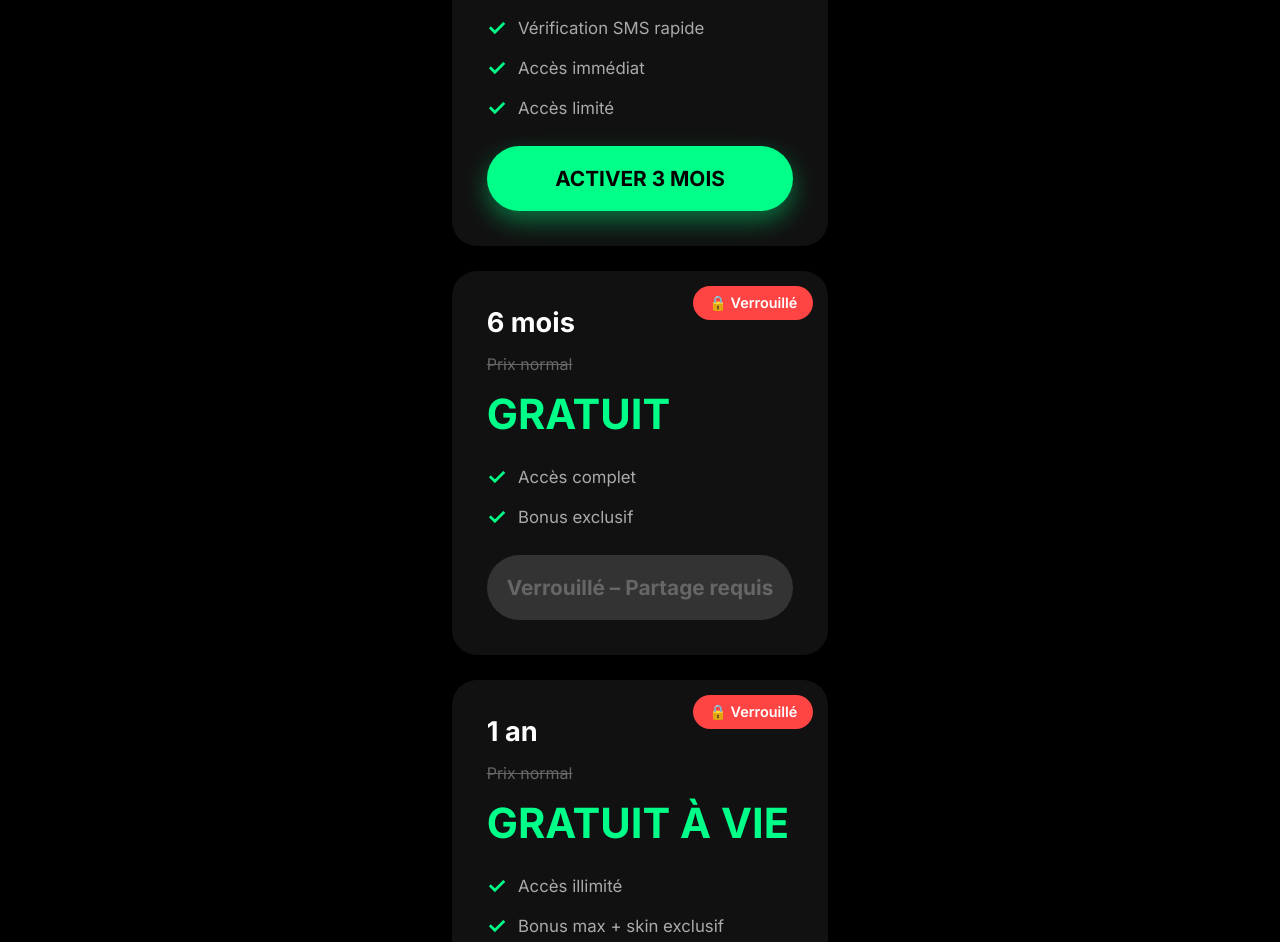
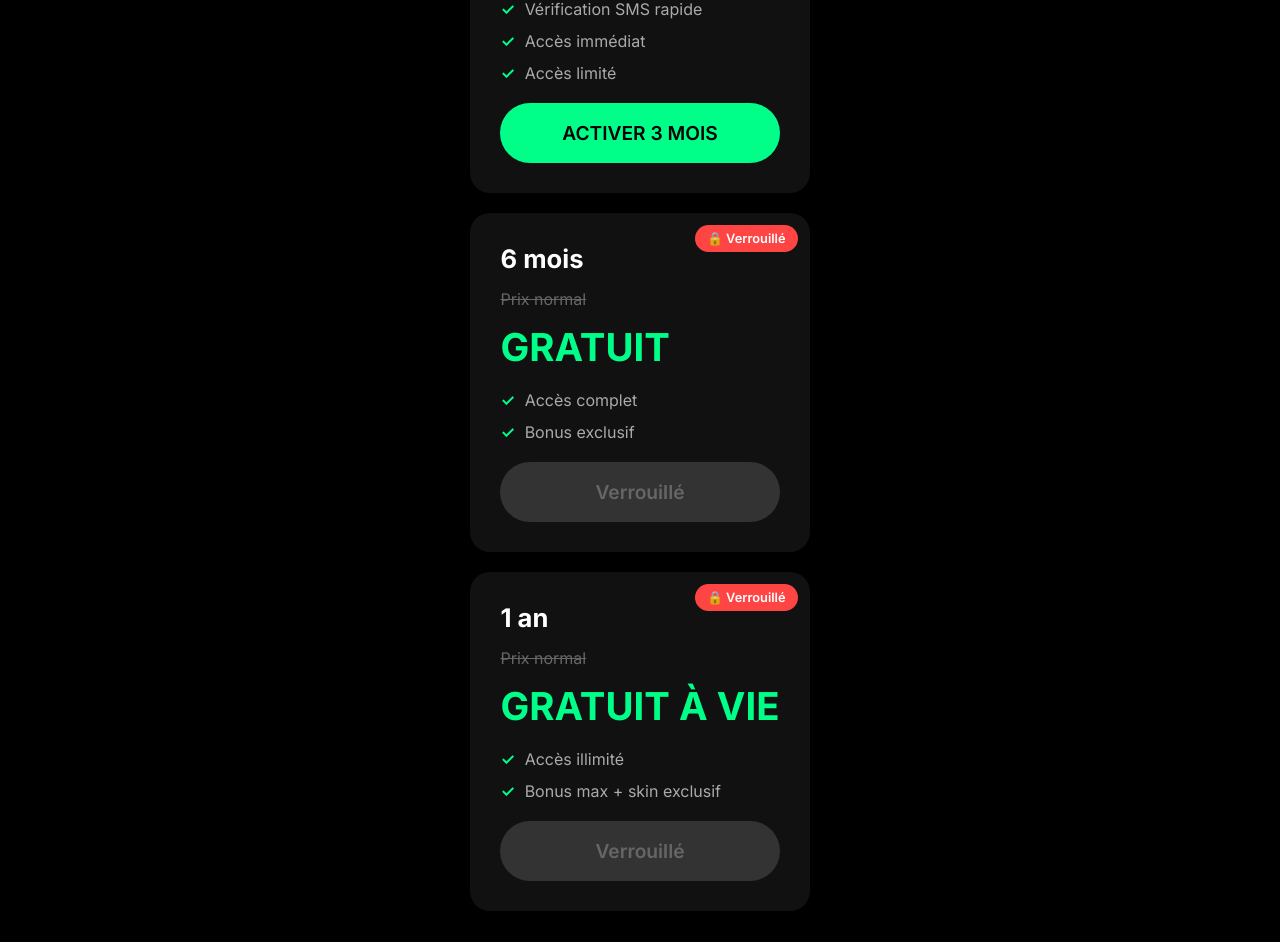
Before and after one commit to devaximods/SnapplusEe, a plain HTML site: page plans.html in a window 1280 px wide. Shown: the part 391-1333 px from the top of the page. Drawn offline with Linux system fonts and the light colour scheme.

Commit message:
Update plans.html

```diff
--- a/plans.html
+++ b/plans.html
@@ -13,20 +13,18 @@
         h1{font-size:2em;font-weight:700;color:#fff;text-align:center;margin:20px 0;}
         .container{max-width:420px;margin:20px auto;padding:0 20px;flex:1;}
         .service-title{text-align:center;color:#fff;font-size:1.6em;margin:30px 0 20px;font-weight:600;}
-        .plan{background:#111;border-radius:25px;padding:35px;margin-bottom:25px;transition:all 0.4s;cursor:pointer;position:relative;overflow:hidden;}
-        .plan:hover{transform:translateY(-10px);box-shadow:0 20px 40px rgba(0,255,136,0.15);}
-        .plan::before{content:'';position:absolute;top:0;left:0;width:100%;height:100%;background:linear-gradient(135deg,rgba(0,255,136,0.05),transparent 70%);opacity:0;transition:opacity 0.4s;}
-        .plan:hover::before{opacity:1;}
-        .plan-title{font-size:1.7em;font-weight:700;color:#fff;margin-bottom:15px;}
-        .plan-price{font-size:2.6em;color:#00ff88;font-weight:700;margin:15px 0;}
+        .plan{background:#111;border-radius:20px;padding:30px;margin-bottom:20px;transition:0.3s;cursor:pointer;position:relative;}
+        .plan:hover{transform:translateY(-5px);box-shadow:0 10px 30px rgba(255,255,255,0.05);}
+        .plan-title{font-size:1.6em;font-weight:700;color:#fff;margin-bottom:15px;}
+        .plan-price{font-size:2.4em;color:#00ff88;font-weight:700;margin:15px 0;}
         .old-price{font-size:1em;color:#666;text-decoration:line-through;margin-bottom:5px;}
-        .features{list-style:none;margin:25px 0;}
-        .features li{color:#aaa;font-size:1.05em;margin:14px 0;display:flex;align-items:center;gap:12px;}
-        .features li:before{content:'✓';color:#00ff88;font-weight:bold;font-size:1.3em;}
-        .btn{background:#00ff88;color:#000;padding:20px;border-radius:50px;font-size:1.3em;font-weight:700;width:100%;border:none;cursor:pointer;transition:all 0.3s;box-shadow:0 10px 25px rgba(0,255,136,0.4);}
-        .btn:hover{background:#00ffaa;transform:scale(1.05);}
-        .btn.locked{background:#333;color:#666;cursor:not-allowed;box-shadow:none;}
-        .badge{position:absolute;top:15px;right:15px;background:#ff4444;color:#fff;padding:8px 16px;border-radius:50px;font-size:0.9em;font-weight:600;}
+        .features{list-style:none;margin:20px 0;}
+        .features li{color:#aaa;font-size:1em;margin:12px 0;display:flex;align-items:center;gap:10px;}
+        .features li:before{content:'✓';color:#00ff88;font-weight:bold;}
+        .btn{background:#00ff88;color:#000;padding:18px;border-radius:50px;font-size:1.2em;font-weight:600;width:100%;border:none;cursor:pointer;transition:0.3s;}
+        .btn:hover{background:#00ffaa;}
+        .btn.locked{background:#333;color:#666;cursor:not-allowed;}
+        .badge{position:absolute;top:12px;right:12px;background:#ff4444;color:#fff;padding:6px 12px;border-radius:30px;font-size:0.8em;font-weight:600;}
     </style>
 </head>
 <body>
@@ -38,7 +36,6 @@
     <div class="container">
         <div class="service-title" id="serviceName">-</div>
 
-        <!-- PLAN 3 MOIS -->
         <div class="plan" onclick="activate('3 mois')">
             <div class="plan-title">3 mois</div>
             <div class="old-price">Prix normal</div>
@@ -51,7 +48,6 @@
             <button class="btn">ACTIVER 3 MOIS</button>
         </div>
 
-        <!-- PLAN 6 MOIS -->
         <div class="plan">
             <div class="badge">🔒 Verrouillé</div>
             <div class="plan-title">6 mois</div>
@@ -61,10 +57,9 @@
                 <li>Accès complet</li>
                 <li>Bonus exclusif</li>
             </ul>
-            <button class="btn locked">Verrouillé – Partage requis</button>
+            <button class="btn locked">Verrouillé</button>
         </div>
 
-        <!-- PLAN 1 AN -->
         <div class="plan">
             <div class="badge">🔒 Verrouillé</div>
             <div class="plan-title">1 an</div>
@@ -74,7 +69,7 @@
                 <li>Accès illimité</li>
                 <li>Bonus max + skin exclusif</li>
             </ul>
-            <button class="btn locked">Verrouillé – Partage requis</button>
+            <button class="btn locked">Verrouillé</button>
         </div>
     </div>
 
```
